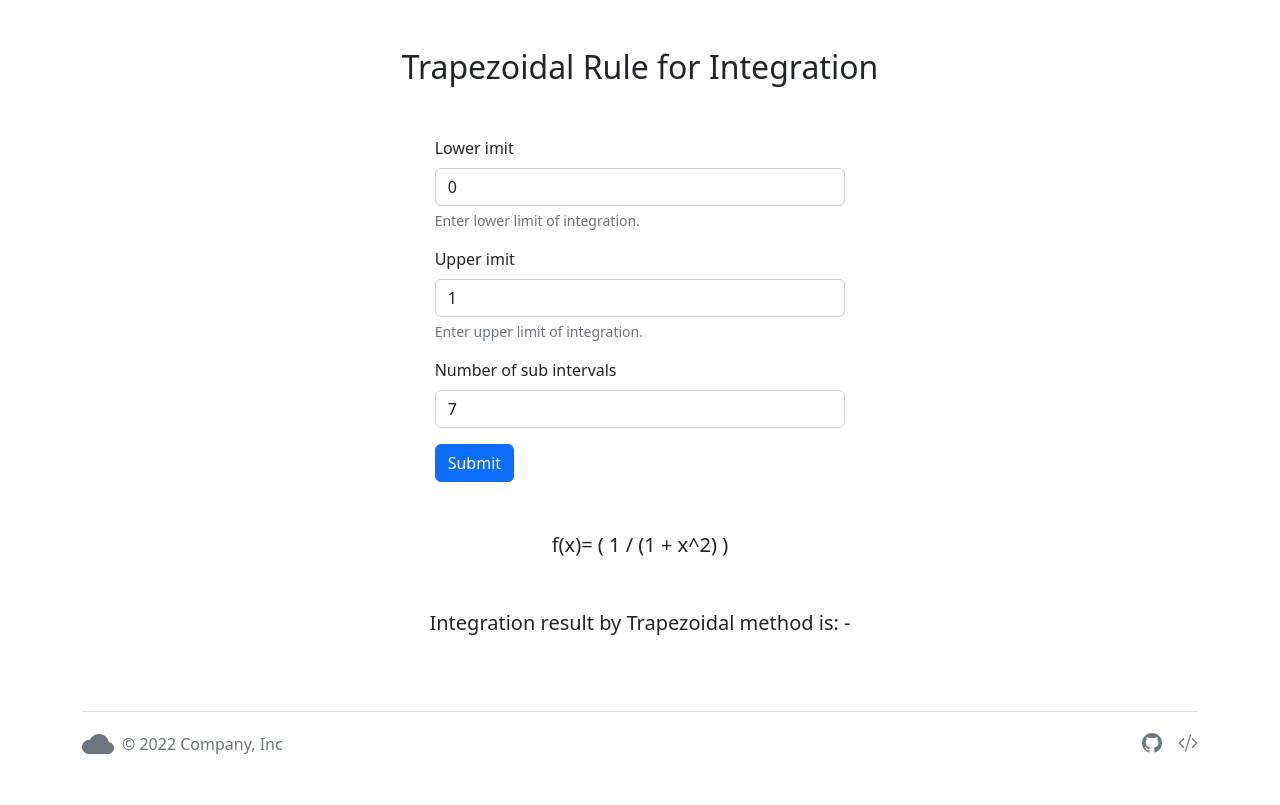
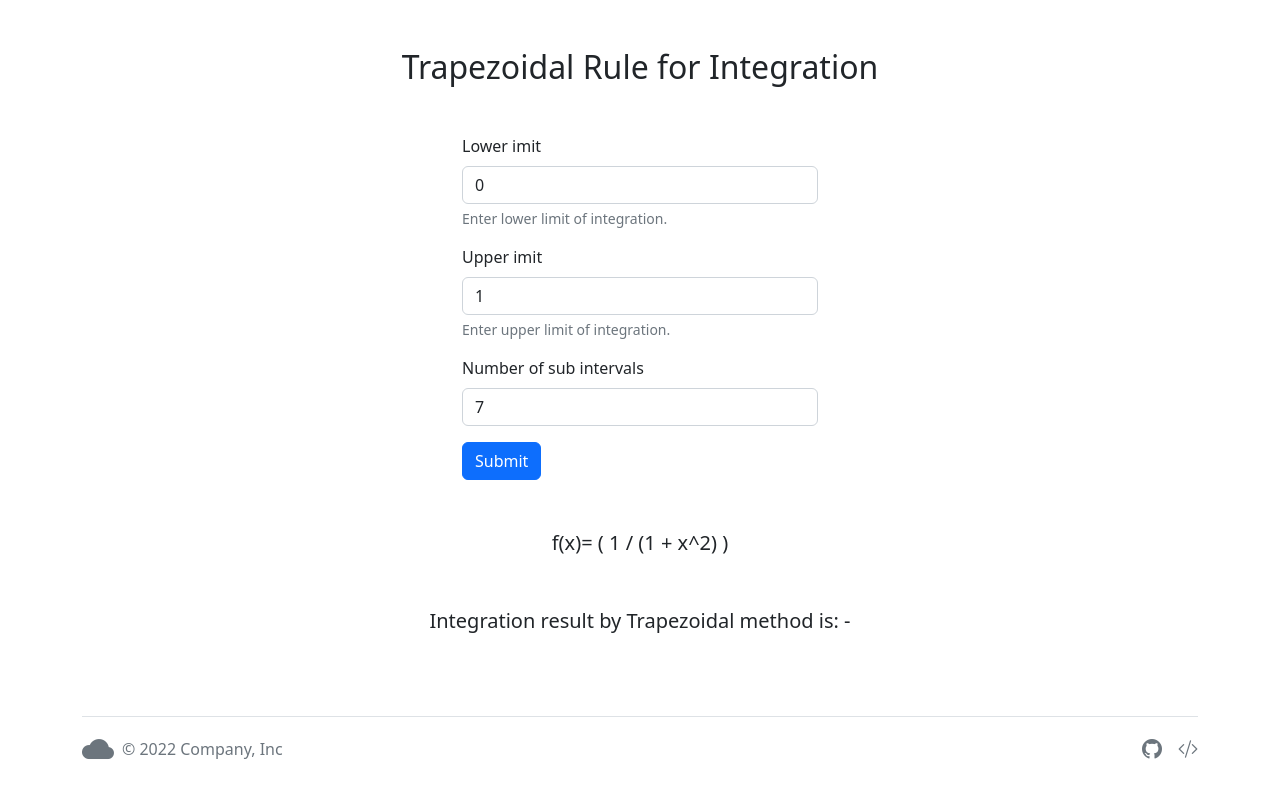
Before and after one commit to tahaghazi/Trapezoidal_Rule, a Django app: page / in a window 1280 px wide. Before the commit the page ends 754 px from the top, so only its background shows below. Run offline with Django 4.2, Linux system fonts and the light colour scheme.

Commit message:
Update home template

```diff
--- a/templates/home.html
+++ b/templates/home.html
@@ -11,14 +11,16 @@
             height: 100vh;
             display: flex;
             flex-direction: column;
-            justify-content: space-between;
+            justify-content: space-evenly;
         }
     </style>
 </head>
 <body class="overflow-hidden">
+<div class="container ">
     <h2 class="text-center mt-5">Trapezoidal Rule for Integration</h2>
-<main class="row">
-    <form method="POST" class="col-md-4 col-10 m-auto mt-2">
+
+    <div class="py-3 my-4 row">
+        <form method="POST" class="col-sm-10 col-md-9 col-lg-4 m-auto mt-2">
             {% csrf_token %}
             <div class="mb-3">
                 <label for="lower_limit" class="form-label">Lower imit</label>
@@ -41,7 +43,8 @@
             <p class="m-50 text-center mt-5 fs-5">f(x)= ( 1 / (1 + x^2) )</p>
             <p class="m-50 text-center mt-5 fs-5">Integration result by Trapezoidal method is: {{ result|default_if_none:"-" }}</p>
         </div>
-</main>
+    </div>
+</div>
 
 <div class="container mb-0">
     <footer class="d-flex flex-wrap justify-content-between align-items-center py-3 my-4 border-top">
@@ -59,7 +62,8 @@
                 </a>
             </li>
             <li class="ms-3" title="Source code">
-                <a target="_blank" class="text-muted" href="https://github.com/tahaghazy/Trapezoidal_Rule/blob/master/app/views.py#L1">
+                <a target="_blank" class="text-muted"
+                   href="https://github.com/tahaghazy/Trapezoidal_Rule/blob/master/app/views.py#L1">
                     <i class="bi bi-code-slash fs-5"></i>
                 </a>
             </li>
```
Lines whose indentation alone changed are shown as unchanged.
